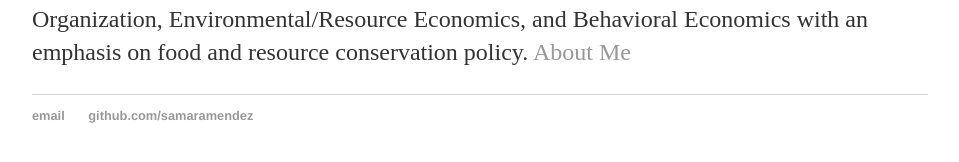
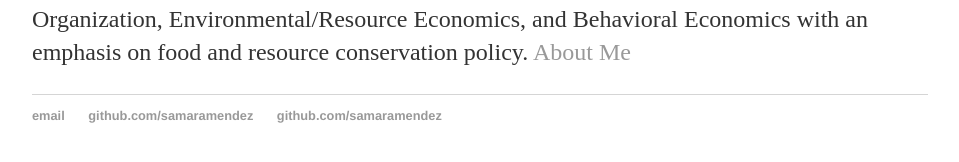
Before and after one commit to samaramendez/samaramendez.github.io, a Jekyll site: the page built from index.html, in a window 1280 px wide. Shown: the part 275-437 px from the top of the page, without its empty margins (160-1119 px from the left). Built offline with Jekyll 4.4.1, drawn with Linux system fonts in a browser that asks for light colours.

Commit message:
Update default.html

```diff
--- a/_layouts/default.html
+++ b/_layouts/default.html
@@ -25,7 +25,8 @@
 	    		<ul>
 	        		<li><a href="mailto:samaramendez@gmail.com">email</a></li>
 	        		<li><a href="https://github.com/samaramendez">github.com/samaramendez</a></li>
-				</ul>
+				<li><a href="https://github.com/samaramendez">github.com/samaramendez</a></li>
+			</ul>
 			</footer>
 		</body>
 	</html>
```
